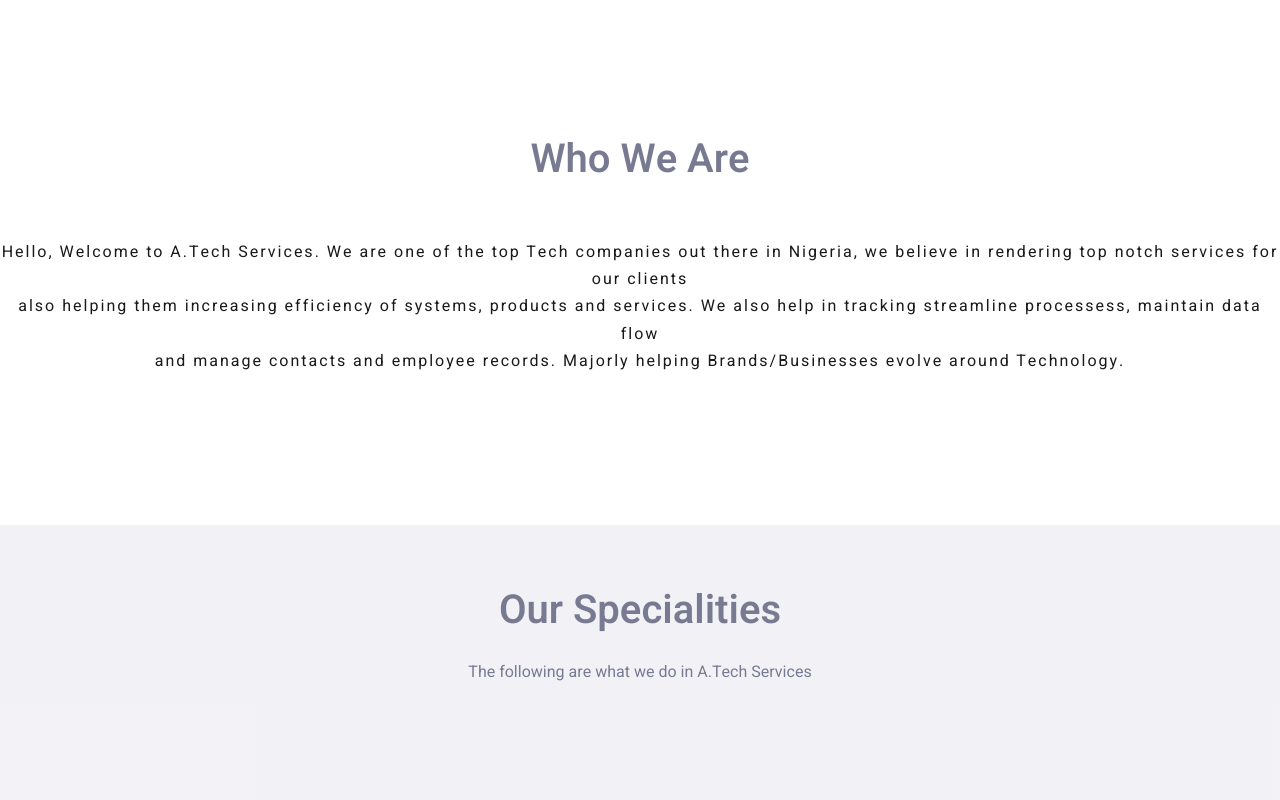
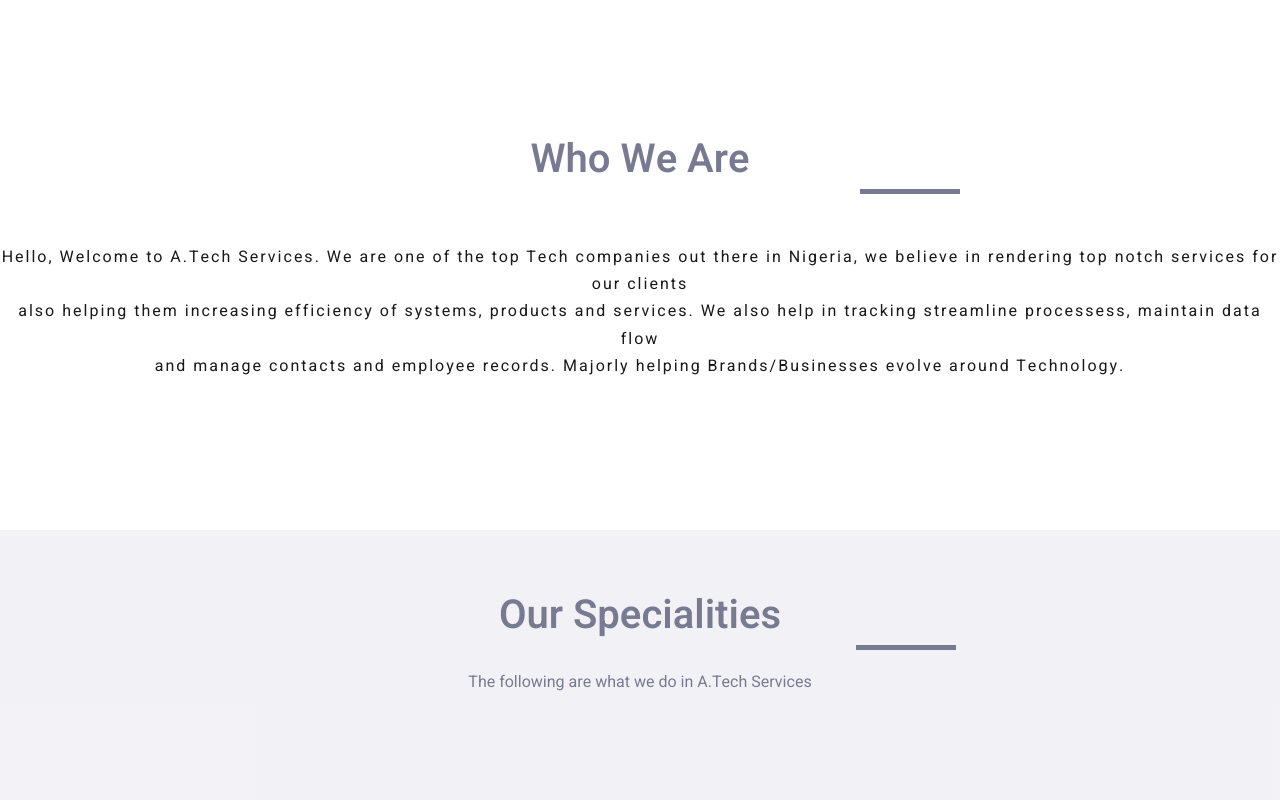
Before and after one commit to A-Tech-Services/AtechOfficialWebsite, a plain HTML site: page index.html in a window 1280 px wide. Shown: the part 820-1620 px from the top of the page. Drawn offline with Linux system fonts and the light colour scheme.

Commit message:
site changes

```diff
--- a/Styling/homepage.css
+++ b/Styling/homepage.css
@@ -100,6 +100,33 @@
     color: white;
 }
 
+
+#whoweare::after{
+    content: " ";
+    display: block;
+    margin-left: 860px;
+    width: 100px;
+    height: 5px;
+    background-color: #787A91;
+}
+
+#contactus::after{
+    content: " ";
+    display: block;
+    margin-left: 860px;
+    width: 100px;
+    height: 5px;
+    background-color: #787A91;
+}
+
+#spec::after{
+    content: " ";
+    display: block;
+    margin-left: 800px;
+    width: 100px;
+    height: 5px;
+    background-color: #787A91;
+}
 
 .aboutus{
     margin-top: 150px;
--- a/index.html
+++ b/index.html
@@ -62,7 +62,7 @@
 
     <!-- about us section -->
     <div class="aboutus" id="aboutus">
-        <h1>Who We Are</h1>
+        <h1 id="whoweare">Who We Are</h1>
 
         <p>
             Hello, Welcome to A.Tech Services. We are one of the top Tech companies out there in Nigeria, we believe in rendering top notch services for our clients <br>
@@ -74,7 +74,7 @@
 
     <!-- Our services section -->
     <div class="services" id="services">
-        <h1>Our Specialities</h1>
+        <h1 id="spec">Our Specialities</h1>
         <p>The following are what we do in A.Tech Services</p>
 
         <div class="servsec">
```
